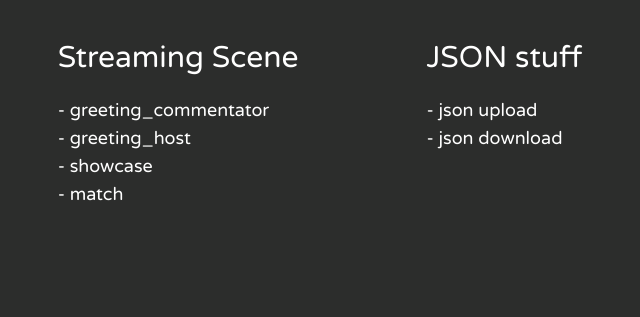
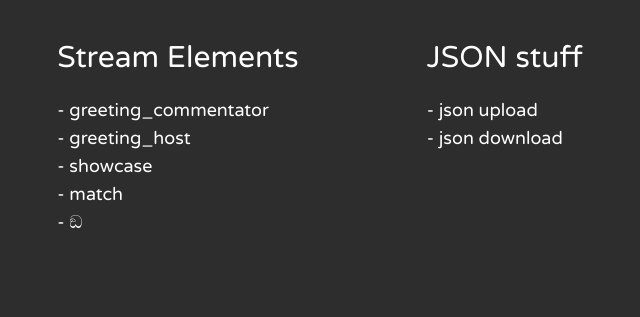
Before and after one commit to varkaria/oturna, a Flask app: page /stream/ in a window 1280 px wide. Shown: the part 56-373 px from the top of the page, without its empty margins (320-960 px from the left). Run offline with Flask 2, Linux system fonts and the light colour scheme; data that the repository does not hold is empty; parts of the project's set-up code (start-up, migrations or seed data) failed here and were passed over.

Commit message:
add: style & deco stuff

```diff
--- a/templates/stream/stream_list.html
+++ b/templates/stream/stream_list.html
@@ -10,11 +10,9 @@
         background-color: rgb(44, 45, 44);
         overflow: hidden;
     }
-
     body {
         font-family: 'Varela Round'
     }
-
     nav {
         background-color: rgb(38, 38, 38);
     }
@@ -36,13 +34,15 @@
         </div>
     </div>
 </nav>
+<section id="main" class="h-5/6">
     <div class="flex flex col justify-center space-x-32">
         <ul class="text-white text-lg mt-10">
-        <h1 class="text-3xl pb-5">Streaming Scene</h1>
+            <h1 class="text-3xl pb-5">Stream Elements</h1>
             <li><a href="/stream/greeting_cm">- greeting_commentator</a></li>
             <li><a href="/stream/greeting_host">- greeting_host</a></li>
             <li><a href="/stream/showcase">- showcase</a></li>
             <li><a href="/stream/match">- match</a></li>
+            <li><a href="/stream/">- ඞ</a></li>
         </ul>
         <ul class="text-white text-lg mt-10">
             <h1 class="text-3xl pb-5">JSON stuff</h1>
@@ -50,6 +50,7 @@
             <li><a href="/stream/json/download">- json download</a></li>
         </ul>
     </div>
+</section>
 <footer>
     <div class="flex flex-row justify-center items-center text-white">
         <div class="py-3">
```
Lines whose indentation alone changed are shown as unchanged.
